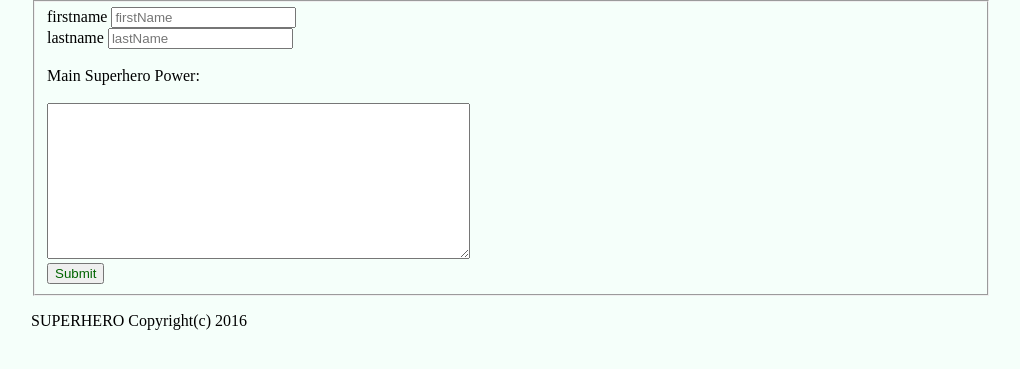
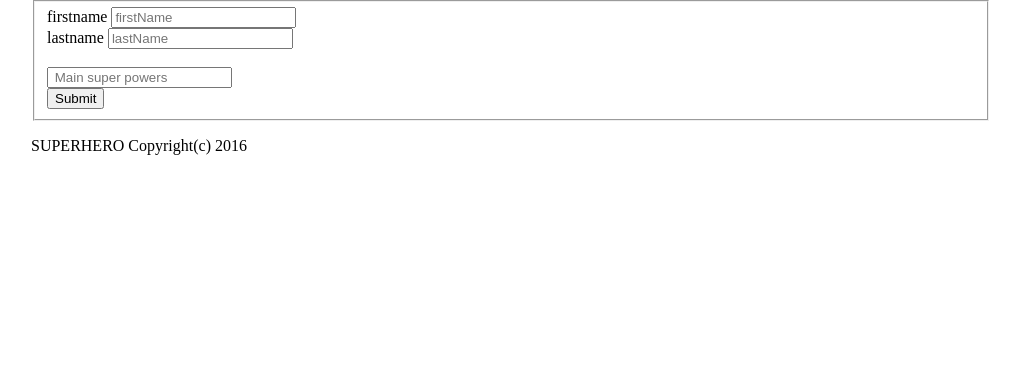
Before and after one commit to waleOkare/AzureTest, a PHP site: page /superheroform.html in a window 1280 px wide. Shown: the part 145-514 px from the top of the page, without its empty margins (129-1149 px from the left). Run offline with PHP 8.4, Linux system fonts and the light colour scheme.

Commit message:
superheroform

```diff
--- a/week7b/displaybattles.php
+++ b/week7b/displaybattles.php
@@ -7,8 +7,8 @@
 </head>
 <body>
 
-<header style="background-color: darkgreen">
-    <h1 style="color: silver" align="center"> The Super-Superhero System </h1>
+<header>
+    <h1> The Super-Superhero System </h1>
     <h2> Display all Battles </h2>
     <a href="index.php"> Return to home.... </a>
 
--- a/week7b/index.php
+++ b/week7b/index.php
@@ -6,7 +6,7 @@
     <link rel="stylesheet" type="text/css" href="style.css">
 
 </head>
-<body bgcolor="#8b0000">
+<body>
 
 <header>
     <h1> The Super-Superhero System </h1>
--- a/week7b/superheroform.html
+++ b/week7b/superheroform.html
@@ -5,7 +5,7 @@
     <title>Insert Superhero</title>
     <link rel="stylesheet" type="text/css" href="style.css">
 </head>
-<body BGCOLOR="#f5fffa">
+<body>
 <header>
     <h1> The Super-Superhero System </h1>
     <h2> Create a Superhero </h2>
@@ -22,13 +22,9 @@
         <label>lastname</label> <input type="text" name="lastName" placeholder="lastName">
         <br>
         <br>
+    <input type="text" name="superpowers" placeholder=" Main super powers"> <br>
 
-        <label>  Main Superhero Power:   </label>
-        <br>
-        <br>
-        <textarea name="superpowers" rows = "10" cols="50" maxlength="200" ></textarea>
-        <br>
-        <input type="submit" value="Submit" style="color: darkgreen">
+        <input type="submit" value="Submit" />
     </form>
 </fieldset>
 
```
Also changed, not shown: week7b/showsuperheros.php (deleted, +0 -16 lines).
